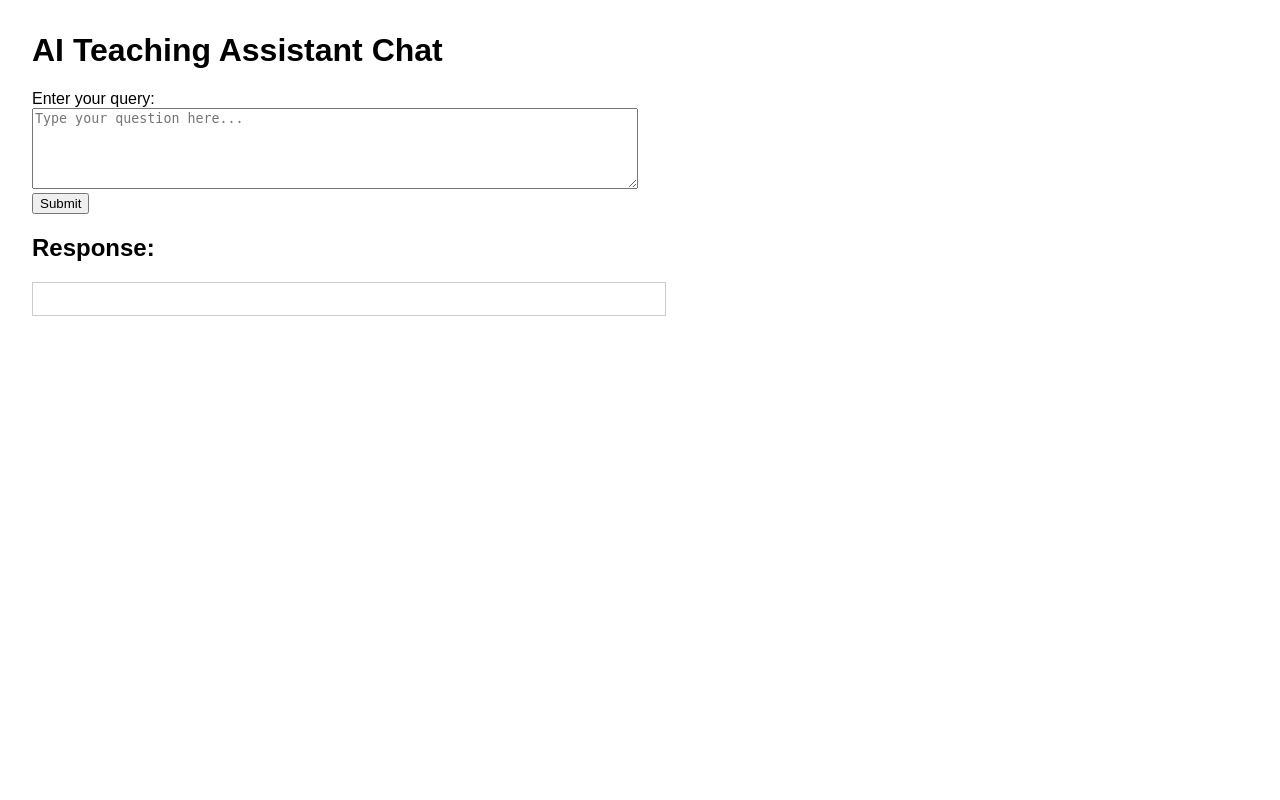
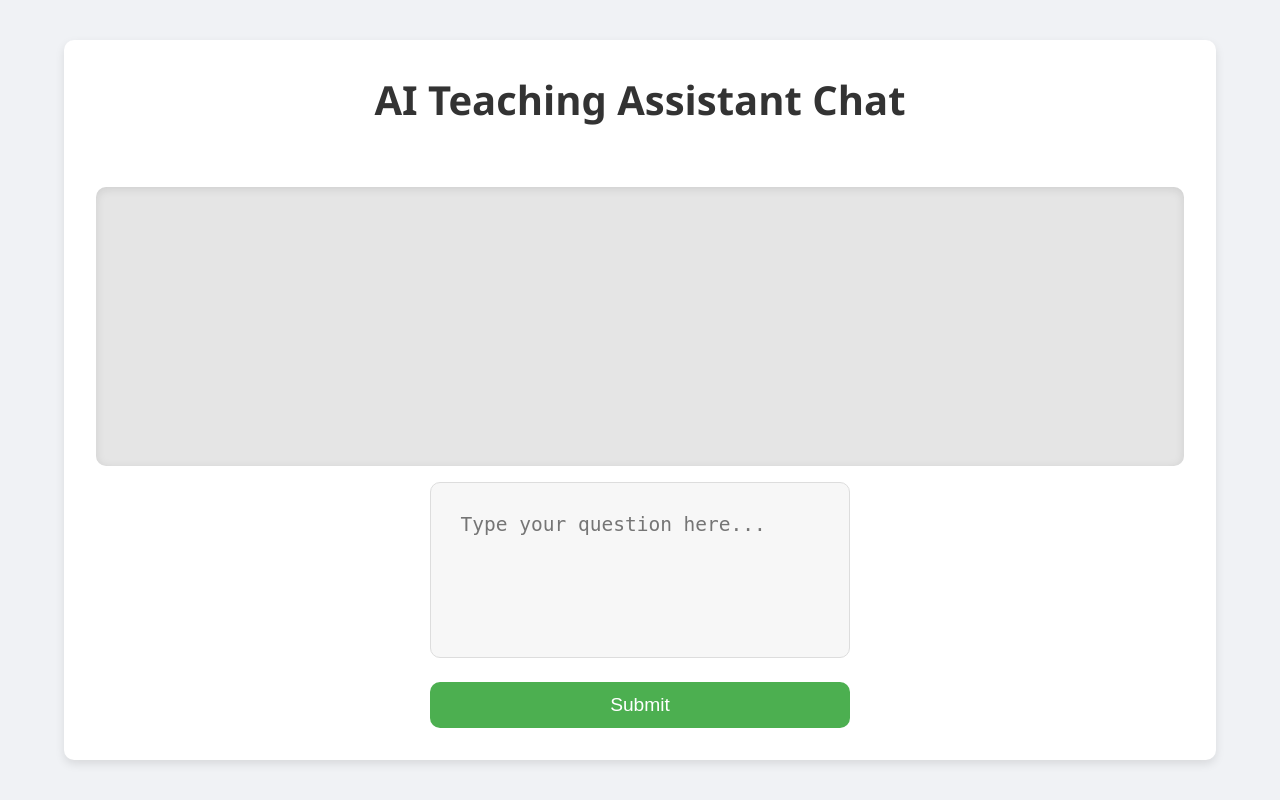
Before and after one commit to quantumjazz/test-ta, a Flask app: page / in a window 1280 px wide. Run offline with Flask 3, Linux system fonts and the light colour scheme.

Commit message:
Working on html, css and js files for better UI

```diff
--- a/src/app.py
+++ b/src/app.py
@@ -4,7 +4,8 @@ from flask import Flask, render_template, request, jsonify
 
 # Configure Flask to look for templates in the project root's "templates" folder.
 template_dir = os.path.join(os.path.dirname(__file__), '..', 'templates')
-app = Flask(__name__, template_folder=template_dir)
+static_dir = os.path.join(os.path.dirname(__file__), '..', 'static')
+app = Flask(__name__, static_folder=static_dir, template_folder=template_dir)
 
 @app.route('/')
 def index():
--- /dev/null
+++ b/static/css/styles.css
@@ -0,0 +1,115 @@
+* {
+  margin: 0;
+  padding: 0;
+  box-sizing: border-box;
+}
+
+body {
+  font-family: 'Segoe UI', Tahoma, Geneva, Verdana, sans-serif;
+  background-color: #f0f2f5;
+  display: flex;
+  justify-content: center;
+  align-items: center;
+  height: 100vh;
+}
+
+.container {
+  display: flex;
+  flex-direction: column;
+  justify-content: flex-end;
+  align-items: center;
+  width: 90%;
+  max-width: 1300px;
+  height: 90vh;
+  background-color: white;
+  border-radius: 10px;
+  box-shadow: 0 4px 10px rgba(0, 0, 0, 0.1);
+  padding: 2em;
+  position: relative;
+}
+
+h1 {
+  font-size: 2.5em;
+  color: #333;
+  text-align: center;
+  margin-bottom: 1.5em;
+}
+
+#response {
+  width: 100%;
+  flex-grow: 1;
+  padding: 1.5em;
+  overflow-y: auto;
+  margin-bottom: 1em;
+  background-color: #e5e5e5;
+  border-radius: 10px;
+  max-height: 70vh;
+  box-shadow: inset 0 2px 10px rgba(0, 0, 0, 0.1);
+}
+
+.chat-bubble {
+  display: flex;
+  align-items: flex-start;
+  margin-bottom: 1em;
+  max-width: 70%;
+}
+
+.chat-bubble.ai {
+  justify-content: flex-start;
+}
+
+.chat-bubble.user {
+  justify-content: flex-end;
+}
+
+.chat-bubble .message {
+  padding: 12px;
+  border-radius: 20px;
+  font-size: 1.2em;
+  background-color: #f0f0f0;
+  box-shadow: 0 2px 6px rgba(0, 0, 0, 0.1);
+}
+
+.chat-bubble.ai .message {
+  background-color: #ececec;
+}
+
+.chat-bubble.user .message {
+  background-color: #0078d4;
+  color: white;
+}
+
+textarea {
+  width: 100%;
+  padding: 1.5em;
+  font-size: 1.5em;
+  border-radius: 10px;
+  border: 1px solid #ddd;
+  resize: none;
+  background-color: #f7f7f7;
+  transition: background-color 0.3s ease;
+  min-height: 150px;
+}
+
+textarea:focus {
+  border-color: #4caf50;
+  outline: none;
+  background-color: #fff;
+}
+
+button {
+  background-color: #4caf50;
+  color: white;
+  border: none;
+  padding: 12px 20px;
+  border-radius: 10px;
+  cursor: pointer;
+  font-size: 1.2em;
+  margin-top: 1em;
+  transition: background-color 0.3s;
+  width: 100%;
+}
+
+button:hover {
+  background-color: #45a049;
+}
--- a/templates/index.html
+++ b/templates/index.html
@@ -3,57 +3,19 @@
 <head>
   <meta charset="UTF-8">
   <title>AI Teaching Assistant Chat</title>
-  <style>
-    body {
-      font-family: Arial, sans-serif;
-      margin: 2em;
-    }
-    textarea {
-      width: 100%;
-      max-width: 600px;
-    }
-    #response {
-      margin-top: 1em;
-      padding: 1em;
-      border: 1px solid #ccc;
-      max-width: 600px;
-      white-space: pre-wrap;
-    }
-  </style>
+  <link rel="stylesheet" href="{{ url_for('static', filename='css/styles.css') }}">
 </head>
 <body>
-  <h1>AI Teaching Assistant Chat</h1>
-  <form id="chat-form">
-    <label for="query">Enter your query:</label><br>
-    <textarea id="query" rows="5" placeholder="Type your question here..."></textarea><br>
-    <button type="submit">Submit</button>
-  </form>
-  <h2>Response:</h2>
-  <div id="response"></div>
+  <div class="container">
+    <h1>AI Teaching Assistant Chat</h1>
+    <div id="response"></div>
+    <form id="chat-form" action="javascript:void(0)">
+      <label for="query" style="display: none;">Enter your query:</label>
+      <textarea id="query" rows="5" placeholder="Type your question here..."></textarea>
+      <button type="submit">Submit</button>
+    </form>
+  </div>
 
-  <script>
-    document.getElementById('chat-form').addEventListener('submit', async function(event) {
-      event.preventDefault();
-      const query = document.getElementById('query').value.trim();
-      const responseDiv = document.getElementById('response');
-      responseDiv.textContent = 'Loading...';
-
-      try {
-        const res = await fetch('/api/chat', {
-          method: 'POST',
-          headers: { 'Content-Type': 'application/json' },
-          body: JSON.stringify({ query: query })
-        });
-        const data = await res.json();
-        if (data.error) {
-          responseDiv.textContent = 'Error: ' + data.error;
-        } else {
-          responseDiv.textContent = data.response;
-        }
-      } catch (error) {
-        responseDiv.textContent = 'Error: ' + error;
-      }
-    });
-  </script>
+  <script src="{{ url_for('static', filename='js/queryProcess.js') }}"></script>
 </body>
 </html>
```
Also changed, not shown: static/js/queryProcess.js (added, +32 -0 lines).
